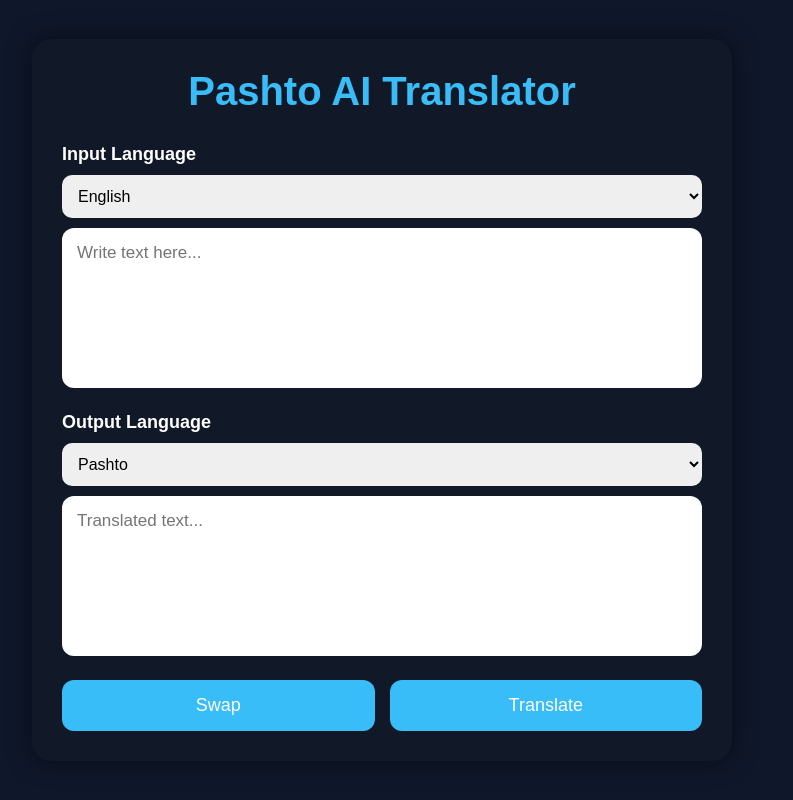
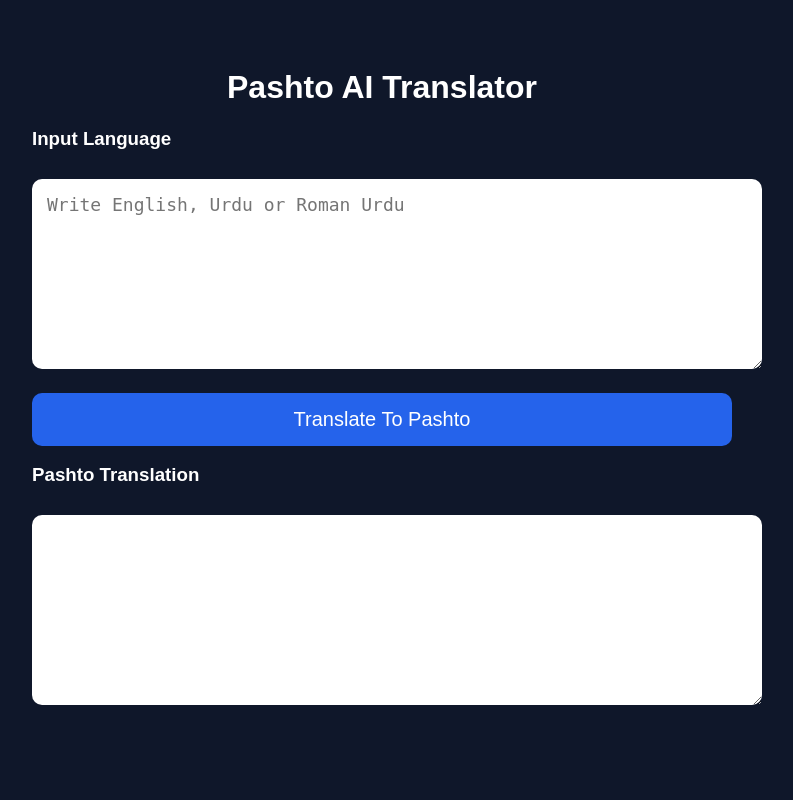
Before and after one commit to sohaib43247/pashto-ai, a Flask app: page / in a window 1280 px wide. Shown: the whole page, without its empty margins (258-1051 px from the left). Run offline with Flask 3, Linux system fonts and the light colour scheme.

Commit message:
fixed translator

```diff
--- a/app.py
+++ b/app.py
@@ -10,14 +10,14 @@ def home():
 
     if request.method == "POST":
 
-        text = request.form.get("text")
+        user_text = request.form.get("text")
 
-        if text:
+        if user_text:
 
             translated_text = GoogleTranslator(
                 source='auto',
-                target='ur'
-            ).translate(text)
+                target='ps'
+            ).translate(user_text)
 
     return render_template(
         "index.html",
--- a/templates/index.html
+++ b/templates/index.html
@@ -1,96 +1,49 @@
 <!DOCTYPE html>
 <html lang="en">
+
 <head>
-    <meta charset="UTF-8" />
-    <meta name="viewport" content="width=device-width, initial-scale=1.0"/>
-
-    <title>Pashto AI Translator</title>
+    <meta charset="UTF-8">
+    <meta name="viewport" content="width=device-width, initial-scale=1.0">
+    <title>Pashto AI</title>
 
     <style>
 
-        *{
-            margin:0;
-            padding:0;
-            box-sizing:border-box;
-            font-family:Arial, sans-serif;
-        }
-
         body{
             background:#0f172a;
-            min-height:100vh;
-            display:flex;
-            justify-content:center;
-            align-items:center;
-            padding:20px;
+            color:white;
+            font-family:Arial;
+            padding:40px;
         }
 
         .container{
-            width:700px;
-            background:#111827;
-            padding:30px;
-            border-radius:20px;
-            box-shadow:0 0 25px rgba(0,0,0,0.5);
-        }
-
-        h1{
-            text-align:center;
-            color:#38bdf8;
-            margin-bottom:30px;
-            font-size:40px;
-        }
-
-        .lang-box{
-            margin-bottom:20px;
-        }
-
-        .lang-title{
-            color:white;
-            font-size:18px;
-            margin-bottom:10px;
-            font-weight:bold;
-        }
-
-        select{
-            width:100%;
-            padding:12px;
-            border:none;
-            border-radius:10px;
-            margin-bottom:10px;
-            font-size:16px;
-            outline:none;
+            max-width:700px;
+            margin:auto;
         }
 
         textarea{
             width:100%;
             height:160px;
+            margin-top:10px;
+            margin-bottom:20px;
             border:none;
-            border-radius:12px;
+            border-radius:10px;
             padding:15px;
-            font-size:17px;
-            resize:none;
-            outline:none;
-        }
-
-        .buttons{
-            display:flex;
-            gap:15px;
-            margin-top:20px;
+            font-size:18px;
         }
 
         button{
-            flex:1;
+            width:100%;
             padding:15px;
             border:none;
-            border-radius:12px;
-            background:#38bdf8;
+            border-radius:10px;
+            background:#2563eb;
             color:white;
-            font-size:18px;
+            font-size:20px;
             cursor:pointer;
-            transition:0.3s;
         }
 
-        button:hover{
-            background:#0ea5e9;
+        h1{
+            text-align:center;
         }
 
     </style>
@@ -99,147 +52,31 @@
 
 <body>
 
-    <div class="container">
+<div class="container">
 
-        <h1>Pashto AI Translator</h1>
+    <h1>Pashto AI Translator</h1>
 
-        <!-- TOP BOX -->
+    <form method="POST">
 
-        <div class="lang-box">
+        <h3>Input Language</h3>
 
-            <div class="lang-title">Input Language</div>
+        <textarea
+            name="text"
+            placeholder="Write English, Urdu or Roman Urdu"
+        ></textarea>
 
-            <select id="sourceLang">
-                <option value="en">English</option>
-                <option value="ps">Pashto</option>
-                <option value="ur">Urdu</option>
-                <option value="ar">Arabic</option>
-            </select>
+        <button type="submit">
+            Translate To Pashto
+        </button>
 
-            <textarea
-                id="inputText"
-                placeholder="Write text here..."
-            ></textarea>
+    </form>
 
-        </div>
+    <h3>Pashto Translation</h3>
 
+    <textarea readonly>{{ translated_text }}</textarea>
 
-
-        <!-- BOTTOM BOX -->
-
-        <div class="lang-box">
-
-            <div class="lang-title">Output Language</div>
-
-            <select id="targetLang">
-                <option value="ps">Pashto</option>
-                <option value="en">English</option>
-                <option value="ur">Urdu</option>
-                <option value="ar">Arabic</option>
-            </select>
-
-            <textarea
-                id="outputText"
-                placeholder="Translated text..."
-                readonly
-            ></textarea>
-
-        </div>
-
-
-
-        <!-- BUTTONS -->
-
-        <div class="buttons">
-
-            <button onclick="swapLanguages()">
-                Swap
-            </button>
-
-            <button onclick="translateText()">
-                Translate
-            </button>
-
-        </div>
-
-    </div>
-
-
-
-<script>
-
-async function translateText(){
-
-    let text = document.getElementById("inputText").value;
-
-    let sourceLang = document.getElementById("sourceLang").value;
-
-    let targetLang = document.getElementById("targetLang").value;
-
-    if(text.trim() === ""){
-
-        alert("Please write something");
-
-        return;
-    }
-
-    try{
-
-        let response = await fetch(
-            `https://translate.googleapis.com/translate_a/single?client=gtx&sl=${sourceLang}&tl=${targetLang}&dt=t&q=${encodeURIComponent(text)}`
-        );
-
-        let data = await response.json();
-
-        document.getElementById("outputText").value = data[0][0][0];
-
-    }
-
-    catch(error){
-
-        console.log(error);
-
-        alert("Translation failed");
-
-    }
-
-}
-
-
-
-function swapLanguages(){
-
-    let sourceLang = document.getElementById("sourceLang");
-
-    let targetLang = document.getElementById("targetLang");
-
-    let inputText = document.getElementById("inputText");
-
-    let outputText = document.getElementById("outputText");
-
-
-
-    // swap language values
-
-    let tempLang = sourceLang.value;
-
-    sourceLang.value = targetLang.value;
-
-    targetLang.value = tempLang;
-
-
-
-    // swap text
-
-    let tempText = inputText.value;
-
-    inputText.value = outputText.value;
-
-    outputText.value = tempText;
-
-}
-
-</script>
+</div>
 
 </body>
+
 </html>
```
